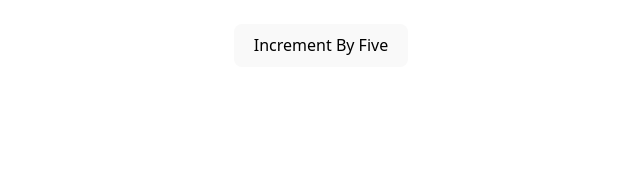
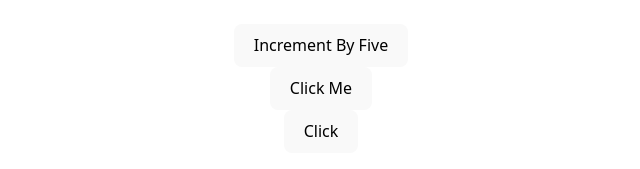
Before and after one commit to DarshanARahate/React-JS-Examples-August-2025, a React (Vite) app in the folder ReactCoreExamples/ReactFundamentalExample_1/: page / in a window 1280 px wide. Shown: the part 783-952 px from the top of the page, without its empty margins (319-959 px from the left). Before the commit the page ends 882 px from the top, so only its background shows below. Built offline with nearby package versions, Linux system fonts and the light colour scheme.

Commit message:
Event Handling example

```diff
--- a/ReactCoreExamples/ReactFundamentalExample_1/src/App.jsx
+++ b/ReactCoreExamples/ReactFundamentalExample_1/src/App.jsx
@@ -6,6 +6,8 @@
 import Message from './components/Message'
 import Counter from './components/Counter'
 import Greet2 from './components/Greet2'
+import ClassClick from './components/ClassClick'
+import FunctionClick from './components/FunctionClick'
 
 function App() {
   const [count, setCount] = useState(0)
@@ -27,6 +29,9 @@
       <Welcome2 name="Bruce 1" heroName="Batman 1" />
       <Message />
       <Counter />
+
+      <ClassClick />
+      <FunctionClick />
     </div>
 
   )
--- /dev/null
+++ b/ReactCoreExamples/ReactFundamentalExample_1/src/components/ClassClick.jsx
@@ -0,0 +1,19 @@
+import { Component } from "react";
+
+
+class ClassClick extends Component {
+    clickHandler() {
+        alert("Hello! This is an alert message.");
+    }
+
+
+    render() {
+        return (
+            <div>
+                <button onClick={this.clickHandler} >Click Me</button>
+            </div>
+        )
+    }
+}
+
+export default ClassClick;
--- /dev/null
+++ b/ReactCoreExamples/ReactFundamentalExample_1/src/components/FunctionClick.jsx
@@ -0,0 +1,18 @@
+
+
+
+function FunctionClick() {
+
+    function clickHandler() {
+       alert("Hello! This is an alert message.");
+    }
+
+    return (
+        <div>
+            <button onClick={clickHandler}>Click</button>
+        </div>
+    )
+
+}
+
+export default FunctionClick;
```
